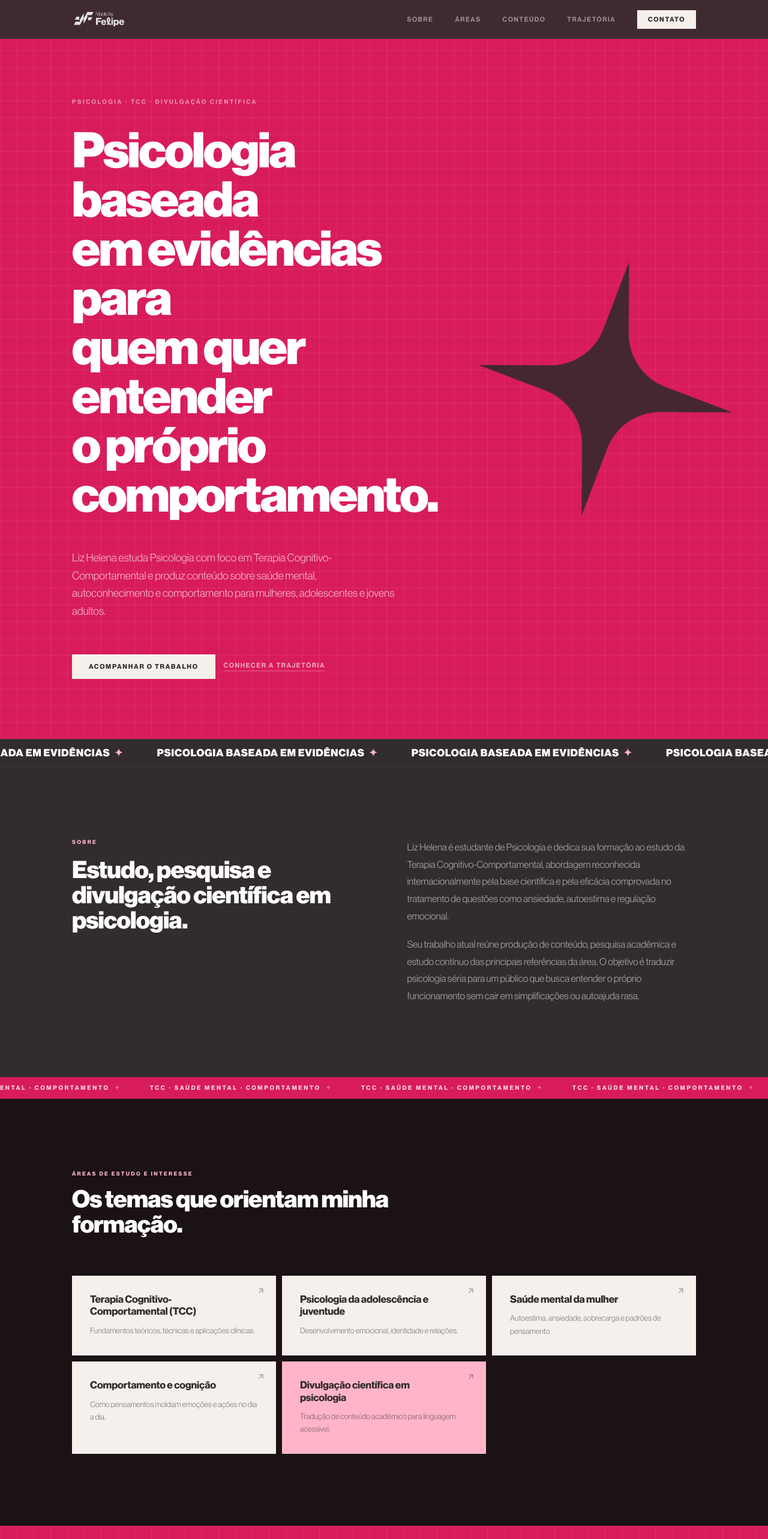
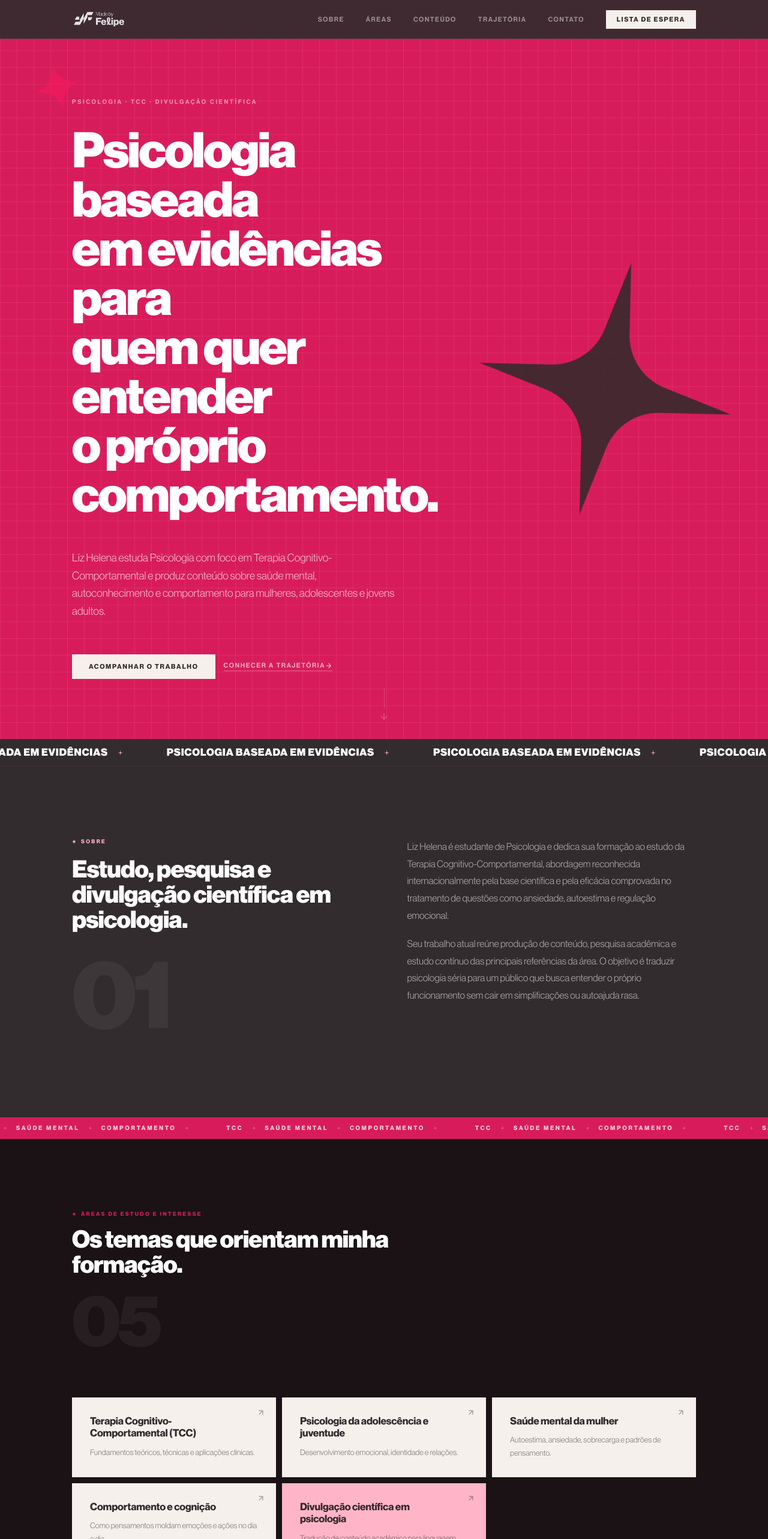
Before and after one commit to madebyfelipe/lizhelenabio, a Next.js app: page / in a window 1280 px wide. Shown: the top 2566 px of the page at 60% size. Built offline with nearby package versions, Linux system fonts and the light colour scheme.

Commit message:
alterações visuais

```diff
--- a/app/home.module.css
+++ b/app/home.module.css
@@ -82,6 +82,7 @@
 /* ── HERO ─────────────────────────────────────────── */
 .hero {
   min-height: 100svh;
+  position: relative;
   background: var(--crimson);
   background-image:
     linear-gradient(rgba(255,255,255,0.07) 1px, transparent 1px),
@@ -192,6 +193,46 @@
   border-color: #fff;
 }
 
+.heroSecondStar {
+  position: absolute;
+  top: clamp(72px, 10vw, 100px);
+  left: clamp(20px, 4vw, 60px);
+  width: clamp(52px, 7vw, 90px);
+  height: clamp(52px, 7vw, 90px);
+  pointer-events: none;
+  animation: starPulse2 4s ease-in-out infinite;
+}
+
+@keyframes starPulse2 {
+  0%, 100% { transform: scale(1) rotate(0deg); opacity: 0.7; }
+  50%       { transform: scale(0.78) rotate(-20deg); opacity: 0.45; }
+}
+
+.heroScroll {
+  position: absolute;
+  bottom: clamp(20px, 4vh, 36px);
+  left: 50%;
+  transform: translateX(-50%);
+  display: flex;
+  flex-direction: column;
+  align-items: center;
+  gap: 6px;
+  color: rgba(255, 255, 255, 0.45);
+  animation: scrollBounce 2.4s ease-in-out infinite;
+}
+
+.heroScrollLine {
+  display: block;
+  width: 1px;
+  height: clamp(28px, 4vh, 44px);
+  background: rgba(255, 255, 255, 0.3);
+}
+
+@keyframes scrollBounce {
+  0%, 100% { transform: translateX(-50%) translateY(0); opacity: 0.45; }
+  50%       { transform: translateX(-50%) translateY(6px); opacity: 0.75; }
+}
+
 .heroDecoStar {
   align-self: center;
   width: clamp(280px, 58svh, 600px);
@@ -243,9 +284,14 @@
   flex-shrink: 0;
 }
 
-.marqueeDot {
+.marqueeStar {
+  width: 10px;
+  height: 10px;
   color: #ffb5c7;
-  margin-left: 4px;
+  margin: 0 16px;
+  flex-shrink: 0;
+  display: inline-block;
+  vertical-align: middle;
 }
 
 @keyframes marquee {
@@ -281,6 +327,19 @@
   text-transform: uppercase;
   color: #ffb5c7;
   margin-bottom: 20px;
+  display: flex;
+  align-items: center;
+  gap: 8px;
+}
+
+.eyebrow::before {
+  content: '';
+  display: inline-block;
+  width: 7px;
+  height: 7px;
+  background: currentColor;
+  clip-path: polygon(50% 0%, 61% 35%, 98% 35%, 68% 57%, 79% 91%, 50% 70%, 21% 91%, 32% 57%, 2% 35%, 39% 35%);
+  flex-shrink: 0;
 }
 
 .sectionTitle {
@@ -302,6 +361,17 @@
 }
 
 .bodyText:last-child { margin-bottom: 0; }
+
+.sobreDecor {
+  font-family: var(--font-nhd);
+  font-weight: 900;
+  font-size: clamp(80px, 14vw, 160px);
+  line-height: 1;
+  letter-spacing: -0.04em;
+  color: rgba(255, 255, 255, 0.055);
+  margin-top: clamp(16px, 3vw, 28px);
+  user-select: none;
+}
 
 /* ── MARQUEE 2 ────────────────────────────────────── */
 .marqueeBand2 {
@@ -327,9 +397,14 @@
   flex-shrink: 0;
 }
 
-.marqueeDot2 {
-  color: rgba(255,255,255,0.35);
-  margin-left: 4px;
+.marqueeStar2 {
+  width: 8px;
+  height: 8px;
+  color: rgba(255, 255, 255, 0.35);
+  margin: 0 14px;
+  flex-shrink: 0;
+  display: inline-block;
+  vertical-align: middle;
 }
 
 @keyframes marqueeRev {
@@ -353,14 +428,39 @@
   margin-bottom: clamp(40px, 6vw, 64px);
 }
 
+.areasCount {
+  font-family: var(--font-nhd);
+  font-weight: 900;
+  font-size: clamp(60px, 10vw, 120px);
+  line-height: 1;
+  letter-spacing: -0.04em;
+  color: rgba(255, 255, 255, 0.055);
+  margin-top: clamp(8px, 1.5vw, 16px);
+  user-select: none;
+  display: block;
+}
+
 .eyebrowDark {
   font-family: var(--font-nhd);
   font-size: 9px;
   font-weight: 700;
   letter-spacing: 0.26em;
   text-transform: uppercase;
-  color: #ffb5c7;
+  color: #d81c5b;
   margin-bottom: 16px;
+  display: flex;
+  align-items: center;
+  gap: 8px;
+}
+
+.eyebrowDark::before {
+  content: '';
+  display: inline-block;
+  width: 7px;
+  height: 7px;
+  background: currentColor;
+  clip-path: polygon(50% 0%, 61% 35%, 98% 35%, 68% 57%, 79% 91%, 50% 70%, 21% 91%, 32% 57%, 2% 35%, 39% 35%);
+  flex-shrink: 0;
 }
 
 .sectionTitleDark {
@@ -542,6 +642,13 @@
   padding: 0 clamp(20px, 5vw, 60px);
 }
 
+.waitlistIcon {
+  width: clamp(40px, 6vw, 56px);
+  height: clamp(40px, 6vw, 56px);
+  margin: 0 auto clamp(20px, 3vw, 28px);
+  color: rgba(51, 44, 47, 0.25);
+}
+
 .waitlistTitle {
   font-family: var(--font-nhd);
   font-weight: 900;
@@ -597,9 +704,10 @@
 }
 
 .avisoIcon {
-  font-size: 18px;
-  color: #ffb5c7;
-  margin-bottom: 20px;
+  width: clamp(36px, 5vw, 48px);
+  height: clamp(36px, 5vw, 48px);
+  margin: 0 auto clamp(18px, 3vw, 24px);
+  color: rgba(255, 181, 199, 0.6);
 }
 
 .avisoTitle {
@@ -676,6 +784,22 @@
   padding-left: 8px;
 }
 
+.contatoLinkInner {
+  display: flex;
+  align-items: center;
+  gap: clamp(12px, 2vw, 18px);
+}
+
+.contatoLinkIcon {
+  width: clamp(18px, 2.5vw, 24px);
+  height: clamp(18px, 2.5vw, 24px);
+  opacity: 0.35;
+  flex-shrink: 0;
+  transition: opacity 0.15s;
+}
+
+.contatoLink:hover .contatoLinkIcon { opacity: 0.7; }
+
 .contatoLinkLabel {
   font-family: var(--font-nhd);
   font-weight: 900;
--- a/app/page.tsx
+++ b/app/page.tsx
@@ -16,10 +16,15 @@ export default function Home() {
             <a href="#areas" className={styles.navLink}>Áreas</a>
             <a href="#conteudo" className={styles.navLink}>Conteúdo</a>
             <a href="#trajetoria" className={styles.navLink}>Trajetória</a>
-            <a href="#contato" className={styles.navCta}>Contato</a>
+            <a href="#contato" className={styles.navLink}>Contato</a>
+            <a href="https://typebot.co/my-typebot-pyy8ao8" target="_blank" rel="noopener noreferrer" className={styles.navCta}>
+              Lista de espera
+            </a>
           </div>
           <div className={styles.navMobileLinks}>
-            <a href="#contato" className={styles.navCta}>Contato</a>
+            <a href="https://typebot.co/my-typebot-pyy8ao8" target="_blank" rel="noopener noreferrer" className={styles.navCta}>
+              Lista de espera
+            </a>
           </div>
         </div>
       </nav>
@@ -41,22 +46,34 @@ export default function Home() {
               adolescentes e jovens adultos.
             </p>
             <div className={styles.heroCtas}>
-              <a
-                href="https://www.instagram.com/lizhelena.psi/"
-                target="_blank"
-                rel="noopener noreferrer"
-                className={styles.ctaPrimary}
-              >
+              <a href="https://www.instagram.com/lizhelena.psi/" target="_blank" rel="noopener noreferrer" className={styles.ctaPrimary}>
                 Acompanhar o trabalho
               </a>
               <a href="#sobre" className={styles.ctaSecondary}>
                 Conhecer a trajetória
+                <svg width="12" height="12" viewBox="0 0 24 24" fill="none" stroke="currentColor" strokeWidth="2.5" strokeLinecap="round" strokeLinejoin="round" aria-hidden="true">
+                  <path d="M5 12h14M12 5l7 7-7 7" />
+                </svg>
               </a>
             </div>
           </div>
+
           <div className={styles.heroDecoStar} aria-hidden="true">
             <Image src="/estrela-1.png" alt="" fill style={{ objectFit: 'contain' }} />
           </div>
+        </div>
+
+        {/* Second floating star — top left */}
+        <div className={styles.heroSecondStar} aria-hidden="true">
+          <Image src="/estrela-2b.png" alt="" fill style={{ objectFit: 'contain' }} />
+        </div>
+
+        {/* Scroll indicator */}
+        <div className={styles.heroScroll} aria-hidden="true">
+          <span className={styles.heroScrollLine} />
+          <svg width="16" height="16" viewBox="0 0 24 24" fill="none" stroke="currentColor" strokeWidth="2" strokeLinecap="round" strokeLinejoin="round">
+            <path d="M12 5v14M5 12l7 7 7-7" />
+          </svg>
         </div>
       </section>
 
@@ -65,7 +82,10 @@ export default function Home() {
         <div className={styles.marqueeTrack}>
           {Array.from({ length: 12 }).map((_, i) => (
             <span key={i} className={styles.marqueeItem}>
-              Psicologia Baseada em Evidências <span className={styles.marqueeDot}>✦</span>
+              Psicologia Baseada em Evidências
+              <svg className={styles.marqueeStar} viewBox="0 0 24 24" fill="currentColor" aria-hidden="true">
+                <path d="M12 2L13.5 10.5L22 12L13.5 13.5L12 22L10.5 13.5L2 12L10.5 10.5Z" />
+              </svg>
             </span>
           ))}
         </div>
@@ -79,6 +99,7 @@ export default function Home() {
             <h2 className={styles.sectionTitle}>
               Estudo, pesquisa e divulgação científica em psicologia.
             </h2>
+            <div className={styles.sobreDecor} aria-hidden="true">01</div>
           </div>
           <div>
             <p className={styles.bodyText}>
@@ -102,7 +123,18 @@ export default function Home() {
         <div className={styles.marqueeTrack2}>
           {Array.from({ length: 14 }).map((_, i) => (
             <span key={i} className={styles.marqueeItem2}>
-              TCC · Saúde Mental · Comportamento <span className={styles.marqueeDot2}>✦</span>
+              TCC
+              <svg className={styles.marqueeStar2} viewBox="0 0 24 24" fill="currentColor" aria-hidden="true">
+                <path d="M12 2L13.5 10.5L22 12L13.5 13.5L12 22L10.5 13.5L2 12L10.5 10.5Z" />
+              </svg>
+              Saúde Mental
+              <svg className={styles.marqueeStar2} viewBox="0 0 24 24" fill="currentColor" aria-hidden="true">
+                <path d="M12 2L13.5 10.5L22 12L13.5 13.5L12 22L10.5 13.5L2 12L10.5 10.5Z" />
+              </svg>
+              Comportamento
+              <svg className={styles.marqueeStar2} viewBox="0 0 24 24" fill="currentColor" aria-hidden="true">
+                <path d="M12 2L13.5 10.5L22 12L13.5 13.5L12 22L10.5 13.5L2 12L10.5 10.5Z" />
+              </svg>
             </span>
           ))}
         </div>
@@ -116,34 +148,17 @@ export default function Home() {
             <h2 className={styles.sectionTitleDark}>
               Os temas que orientam minha formação.
             </h2>
+            <span className={styles.areasCount} aria-hidden="true">05</span>
           </div>
           <div className={styles.areasGrid}>
             {[
-              {
-                title: 'Terapia Cognitivo-Comportamental (TCC)',
-                desc: 'Fundamentos teóricos, técnicas e aplicações clínicas.',
-              },
-              {
-                title: 'Psicologia da adolescência e juventude',
-                desc: 'Desenvolvimento emocional, identidade e relações.',
-              },
-              {
-                title: 'Saúde mental da mulher',
-                desc: 'Autoestima, ansiedade, sobrecarga e padrões de pensamento.',
-              },
-              {
-                title: 'Comportamento e cognição',
-                desc: 'Como pensamentos moldam emoções e ações no dia a dia.',
-              },
-              {
-                title: 'Divulgação científica em psicologia',
-                desc: 'Tradução de conteúdo acadêmico para linguagem acessível.',
-              },
+              { title: 'Terapia Cognitivo-Comportamental (TCC)', desc: 'Fundamentos teóricos, técnicas e aplicações clínicas.' },
+              { title: 'Psicologia da adolescência e juventude', desc: 'Desenvolvimento emocional, identidade e relações.' },
+              { title: 'Saúde mental da mulher', desc: 'Autoestima, ansiedade, sobrecarga e padrões de pensamento.' },
+              { title: 'Comportamento e cognição', desc: 'Como pensamentos moldam emoções e ações no dia a dia.' },
+              { title: 'Divulgação científica em psicologia', desc: 'Tradução de conteúdo acadêmico para linguagem acessível.' },
             ].map((area, i) => (
-              <div
-                key={i}
-                className={`${styles.areaCard} ${i === 4 ? styles.areaCardAccent : ''}`}
-              >
+              <div key={i} className={`${styles.areaCard} ${i === 4 ? styles.areaCardAccent : ''}`}>
                 <span className={styles.areaArrow} aria-hidden="true">
                   <svg width="14" height="14" viewBox="0 0 24 24" fill="none" stroke="currentColor" strokeWidth="2.5" strokeLinecap="round" strokeLinejoin="round">
                     <path d="M7 17L17 7M7 7h10v10" />
@@ -169,12 +184,10 @@ export default function Home() {
             sociais. O foco é levar conteúdo claro, embasado e útil para quem quer entender
             melhor a própria mente.
           </p>
-          <a
-            href="https://www.instagram.com/lizhelena.psi/"
-            target="_blank"
-            rel="noopener noreferrer"
-            className={styles.ctaLight}
-          >
+          <a href="https://www.instagram.com/lizhelena.psi/" target="_blank" rel="noopener noreferrer" className={styles.ctaLight}>
+            <svg width="16" height="16" viewBox="0 0 24 24" fill="currentColor" aria-hidden="true">
+              <path d="M12 2.163c3.204 0 3.584.012 4.85.07 3.252.148 4.771 1.691 4.919 4.919.058 1.265.069 1.645.069 4.849 0 3.205-.012 3.584-.069 4.849-.149 3.225-1.664 4.771-4.919 4.919-1.266.058-1.644.07-4.85.07-3.204 0-3.584-.012-4.849-.07-3.26-.149-4.771-1.699-4.919-4.92-.058-1.265-.07-1.644-.07-4.849 0-3.204.013-3.583.07-4.849.149-3.227 1.664-4.771 4.919-4.919 1.266-.057 1.645-.069 4.849-.069zm0-2.163c-3.259 0-3.667.014-4.947.072-4.358.2-6.78 2.618-6.98 6.98-.059 1.281-.073 1.689-.073 4.948 0 3.259.014 3.668.072 4.948.2 4.358 2.618 6.78 6.98 6.98 1.281.058 1.689.072 4.948.072 3.259 0 3.668-.014 4.948-.072 4.354-.2 6.782-2.618 6.979-6.98.059-1.28.073-1.689.073-4.948 0-3.259-.014-3.667-.072-4.947-.196-4.354-2.617-6.78-6.979-6.98-1.281-.059-1.69-.073-4.949-.073zm0 5.838c-3.403 0-6.162 2.759-6.162 6.162s2.759 6.163 6.162 6.163 6.162-2.759 6.162-6.163c0-3.403-2.759-6.162-6.162-6.162zm0 10.162c-2.209 0-4-1.79-4-4 0-2.209 1.791-4 4-4s4 1.791 4 4c0 2.21-1.791 4-4 4zm6.406-11.845c-.796 0-1.441.645-1.441 1.44s.645 1.44 1.441 1.44c.795 0 1.439-.645 1.439-1.44s-.644-1.44-1.439-1.44z"/>
+            </svg>
             Seguir no Instagram
           </a>
         </div>
@@ -188,6 +201,7 @@ export default function Home() {
             <h2 className={styles.sectionTitleDark}>
               Formação em construção, com método.
             </h2>
+            <div className={styles.sobreDecor} style={{ color: 'rgba(51,44,47,0.06)' }} aria-hidden="true">02</div>
           </div>
           <div>
             <p className={styles.bodyTextDark}>
@@ -209,18 +223,18 @@ export default function Home() {
       {/* ── LISTA DE ESPERA ── */}
       <section className={styles.waitlist}>
         <div className={styles.waitlistInner}>
+          <div className={styles.waitlistIcon} aria-hidden="true">
+            <svg viewBox="0 0 24 24" fill="none" stroke="currentColor" strokeWidth="1.5" strokeLinecap="round" strokeLinejoin="round">
+              <path d="M3 8l7.89 5.26a2 2 0 002.22 0L21 8M5 19h14a2 2 0 002-2V7a2 2 0 00-2-2H5a2 2 0 00-2 2v10a2 2 0 002 2z" />
+            </svg>
+          </div>
           <h2 className={styles.waitlistTitle}>
             Entre na lista de espera.
           </h2>
           <p className={styles.waitlistDesc}>
             Seja a primeira a saber quando tiver novidade — conteúdo exclusivo, mentorias e muito mais.
           </p>
-          <a
-            href="https://typebot.co/my-typebot-pyy8ao8"
-            target="_blank"
-            rel="noopener noreferrer"
-            className={styles.ctaDark}
-          >
+          <a href="https://typebot.co/my-typebot-pyy8ao8" target="_blank" rel="noopener noreferrer" className={styles.ctaDark}>
             Quero entrar
             <svg width="14" height="14" viewBox="0 0 24 24" fill="none" stroke="currentColor" strokeWidth="2.5" strokeLinecap="round" strokeLinejoin="round" aria-hidden="true">
               <path d="M5 12h14M12 5l7 7-7 7" />
@@ -232,7 +246,12 @@ export default function Home() {
       {/* ── AVISO ÉTICO ── */}
       <section className={styles.aviso}>
         <div className={styles.avisoInner}>
-          <div className={styles.avisoIcon} aria-hidden="true">✦</div>
+          <div className={styles.avisoIcon} aria-hidden="true">
+            <svg viewBox="0 0 24 24" fill="none" stroke="currentColor" strokeWidth="1.5" strokeLinecap="round" strokeLinejoin="round">
+              <circle cx="12" cy="12" r="10" />
+              <path d="M12 8v4M12 16h.01" />
+            </svg>
+          </div>
           <h2 className={styles.avisoTitle}>Sobre atendimento clínico.</h2>
           <p className={styles.avisoText}>
             Liz Helena ainda está em formação e não realiza atendimento psicológico. Este site tem
@@ -254,34 +273,43 @@ export default function Home() {
             </p>
           </div>
           <div className={styles.contatoLinks}>
+
             <a href="mailto:liz@lizhelena.com.br" className={styles.contatoLink}>
-              <span className={styles.contatoLinkLabel}>E-mail</span>
+              <span className={styles.contatoLinkInner}>
+                <svg className={styles.contatoLinkIcon} viewBox="0 0 24 24" fill="none" stroke="currentColor" strokeWidth="1.8" strokeLinecap="round" strokeLinejoin="round" aria-hidden="true">
+                  <path d="M3 8l7.89 5.26a2 2 0 002.22 0L21 8M5 19h14a2 2 0 002-2V7a2 2 0 00-2-2H5a2 2 0 00-2 2v10a2 2 0 002 2z" />
+                </svg>
+                <span className={styles.contatoLinkLabel}>E-mail</span>
+              </span>
               <svg width="16" height="16" viewBox="0 0 24 24" fill="none" stroke="currentColor" strokeWidth="2" strokeLinecap="round" strokeLinejoin="round" aria-hidden="true">
                 <path d="M5 12h14M12 5l7 7-7 7" />
               </svg>
             </a>
-            <a
-              href="https://www.instagram.com/lizhelena.psi/"
-              target="_blank"
-              rel="noopener noreferrer"
-              className={styles.contatoLink}
-            >
-              <span className={styles.contatoLinkLabel}>Instagram</span>
+
+            <a href="https://www.instagram.com/lizhelena.psi/" target="_blank" rel="noopener noreferrer" className={styles.contatoLink}>
+              <span className={styles.contatoLinkInner}>
+                <svg className={styles.contatoLinkIcon} viewBox="0 0 24 24" fill="currentColor" aria-hidden="true">
+                  <path d="M12 2.163c3.204 0 3.584.012 4.85.07 3.252.148 4.771 1.691 4.919 4.919.058 1.265.069 1.645.069 4.849 0 3.205-.012 3.584-.069 4.849-.149 3.225-1.664 4.771-4.919 4.919-1.266.058-1.644.07-4.85.07-3.204 0-3.584-.012-4.849-.07-3.26-.149-4.771-1.699-4.919-4.92-.058-1.265-.07-1.644-.07-4.849 0-3.204.013-3.583.07-4.849.149-3.227 1.664-4.771 4.919-4.919 1.266-.057 1.645-.069 4.849-.069zm0-2.163c-3.259 0-3.667.014-4.947.072-4.358.2-6.78 2.618-6.98 6.98-.059 1.281-.073 1.689-.073 4.948 0 3.259.014 3.668.072 4.948.2 4.358 2.618 6.78 6.98 6.98 1.281.058 1.689.072 4.948.072 3.259 0 3.668-.014 4.948-.072 4.354-.2 6.782-2.618 6.979-6.98.059-1.28.073-1.689.073-4.948 0-3.259-.014-3.667-.072-4.947-.196-4.354-2.617-6.78-6.979-6.98-1.281-.059-1.69-.073-4.949-.073zm0 5.838c-3.403 0-6.162 2.759-6.162 6.162s2.759 6.163 6.162 6.163 6.162-2.759 6.162-6.163c0-3.403-2.759-6.162-6.162-6.162zm0 10.162c-2.209 0-4-1.79-4-4 0-2.209 1.791-4 4-4s4 1.791 4 4c0 2.21-1.791 4-4 4zm6.406-11.845c-.796 0-1.441.645-1.441 1.44s.645 1.44 1.441 1.44c.795 0 1.439-.645 1.439-1.44s-.644-1.44-1.439-1.44z"/>
+                </svg>
+                <span className={styles.contatoLinkLabel}>Instagram</span>
+              </span>
               <svg width="16" height="16" viewBox="0 0 24 24" fill="none" stroke="currentColor" strokeWidth="2" strokeLinecap="round" strokeLinejoin="round" aria-hidden="true">
                 <path d="M5 12h14M12 5l7 7-7 7" />
               </svg>
             </a>
-            <a
-              href="https://www.linkedin.com/in/liz-helena-fort-ribeiro-11381922b/"
-              target="_blank"
-              rel="noopener noreferrer"
-              className={styles.contatoLink}
-            >
-              <span className={styles.contatoLinkLabel}>LinkedIn</span>
+
+            <a href="https://www.linkedin.com/in/liz-helena-fort-ribeiro-11381922b/" target="_blank" rel="noopener noreferrer" className={styles.contatoLink}>
+              <span className={styles.contatoLinkInner}>
+                <svg className={styles.contatoLinkIcon} viewBox="0 0 24 24" fill="currentColor" aria-hidden="true">
+                  <path d="M20.447 20.452h-3.554v-5.569c0-1.328-.027-3.037-1.852-3.037-1.853 0-2.136 1.445-2.136 2.939v5.667H9.351V9h3.414v1.561h.046c.477-.9 1.637-1.85 3.37-1.85 3.601 0 4.267 2.37 4.267 5.455v6.286zM5.337 7.433c-1.144 0-2.063-.926-2.063-2.065 0-1.138.92-2.063 2.063-2.063 1.14 0 2.064.925 2.064 2.063 0 1.139-.925 2.065-2.064 2.065zm1.782 13.019H3.555V9h3.564v11.452zM22.225 0H1.771C.792 0 0 .774 0 1.729v20.542C0 23.227.792 24 1.771 24h20.451C23.2 24 24 23.227 24 22.271V1.729C24 .774 23.2 0 22.222 0h.003z"/>
+                </svg>
+                <span className={styles.contatoLinkLabel}>LinkedIn</span>
+              </span>
               <svg width="16" height="16" viewBox="0 0 24 24" fill="none" stroke="currentColor" strokeWidth="2" strokeLinecap="round" strokeLinejoin="round" aria-hidden="true">
                 <path d="M5 12h14M12 5l7 7-7 7" />
               </svg>
             </a>
+
           </div>
         </div>
       </section>
@@ -289,22 +317,9 @@ export default function Home() {
       {/* ── FOOTER ── */}
       <footer className={styles.footer}>
         <div className={styles.footerInner}>
-          <Image
-            src="/logo-black.png"
-            alt="Liz Helena"
-            height={22}
-            width={84}
-            style={{ objectFit: 'contain', opacity: 0.3 }}
-          />
           <p className={styles.footerText}>© 2026 Liz Helena · Psicologia</p>
           <a href="https://madebyfelipe.com.br" target="_blank" rel="noopener noreferrer">
-            <Image
-              src="/logo.png"
-              alt="Made by Felipe"
-              height={20}
-              width={78}
-              style={{ objectFit: 'contain', opacity: 0.25 }}
-            />
+            <Image src="/logo.png" alt="Made by Felipe" height={20} width={78} style={{ objectFit: 'contain', opacity: 0.25 }} />
           </a>
         </div>
       </footer>
```
